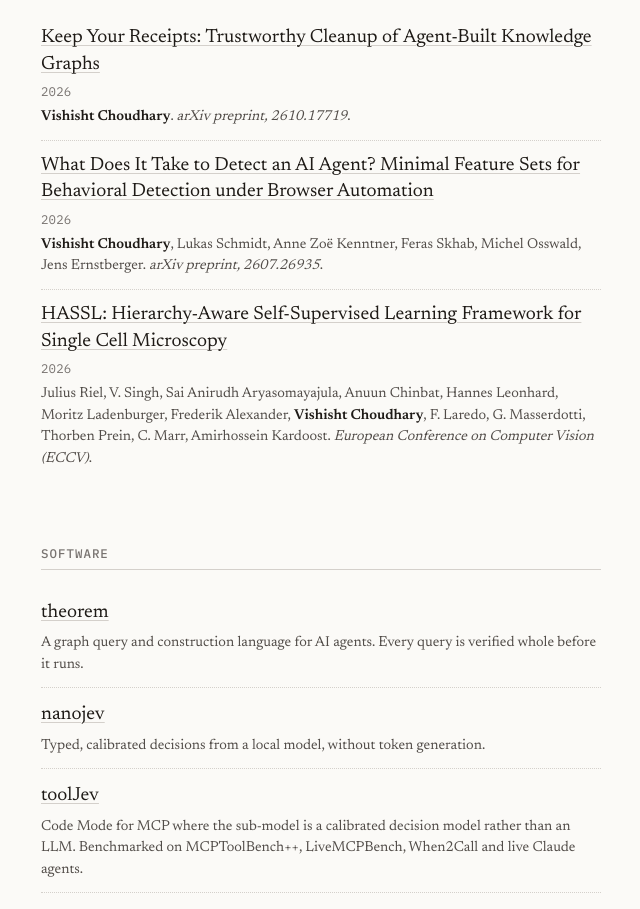
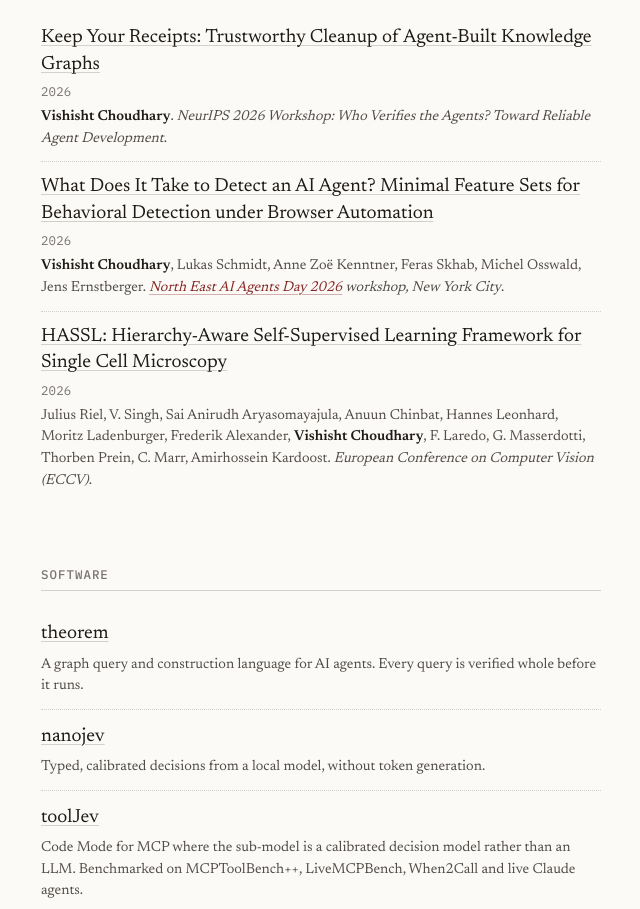
Before and after one commit to VishiATChoudhary/VishiATChoudhary.github.io, a plain HTML site: page index.html in a window 1280 px wide. Shown: the part 795-1704 px from the top of the page, without its empty margins (319-959 px from the left). Drawn offline with Linux system fonts and the light colour scheme.

Commit message:
Add workshop venues for arXiv papers
Co-Authored-By: Claude Opus 5.5 <noreply@anthropic.com>

```diff
--- a/index.html
+++ b/index.html
@@ -45,14 +45,14 @@
             <span class="entry-title"><a href="https://arxiv.org/abs/2610.17719">Keep Your Receipts: Trustworthy Cleanup of Agent-Built Knowledge Graphs</a></span>
             <span class="meta">2026</span>
           </div>
-          <p class="entry-note"><span class="me">Vishisht Choudhary</span>. <span class="venue">arXiv preprint, 2610.17719</span>.</p>
+          <p class="entry-note"><span class="me">Vishisht Choudhary</span>. <span class="venue">NeurIPS 2026 Workshop: Who Verifies the Agents? Toward Reliable Agent Development</span>.</p>
         </li>
         <li>
           <div class="entry-head">
             <span class="entry-title"><a href="https://arxiv.org/abs/2607.26935">What Does It Take to Detect an AI Agent? Minimal Feature Sets for Behavioral Detection under Browser Automation</a></span>
             <span class="meta">2026</span>
           </div>
-          <p class="entry-note"><span class="me">Vishisht Choudhary</span>, Lukas Schmidt, Anne Zoë Kenntner, Feras Skhab, Michel Osswald, Jens Ernstberger. <span class="venue">arXiv preprint, 2607.26935</span>.</p>
+          <p class="entry-note"><span class="me">Vishisht Choudhary</span>, Lukas Schmidt, Anne Zoë Kenntner, Feras Skhab, Michel Osswald, Jens Ernstberger. <span class="venue"><a href="https://ne-agents-day.github.io/">North East AI Agents Day 2026</a> workshop, New York City</span>.</p>
         </li>
         <li>
           <div class="entry-head">
```
